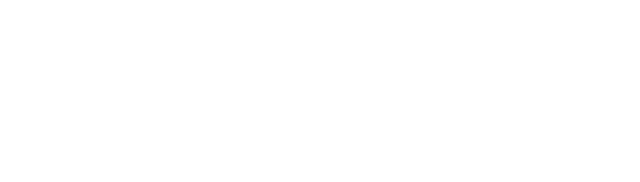
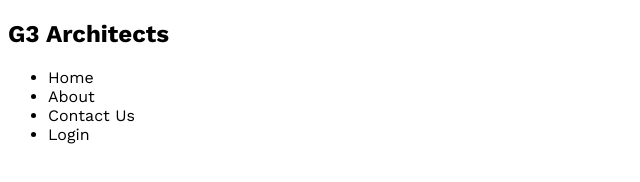
Before and after one commit to sadmanistry/architecture, a plain HTML site: page index.html in a window 1280 px wide. Shown: the whole page, without its empty margins (0-640 px from the left). Drawn offline with nearby package versions, Linux system fonts and the light colour scheme.

Commit message:
add font sans

```diff
--- a/index.html
+++ b/index.html
@@ -4,8 +4,22 @@
     <meta charset="UTF-8">
     <meta name="viewport" content="width=device-width, initial-scale=1.0">
     <title>architech</title>
+
+    <link rel="stylesheet" href="./style/styles.css">
 </head>
 <body>
+    <header>
+        <nav>
+            <h2>G3 Architects</h2>
+            <ul>
+                <li>Home</li>
+                <li>About</li>
+                <li>Contact Us</li>
+                <li>Login</li>
+            </ul>
+        </nav>
+    </header>
+
 
 </body>
 </html>
--- a/style/styles.css
+++ b/style/styles.css
@@ -0,0 +1,5 @@
+@import url('https://fonts.googleapis.com/css2?family=Work+Sans:ital,wght@0,400;0,500;0,700;1,600;1,800&display=swap');
+
+*{
+    font-family: 'Work Sans', sans-serif;
+}
```
